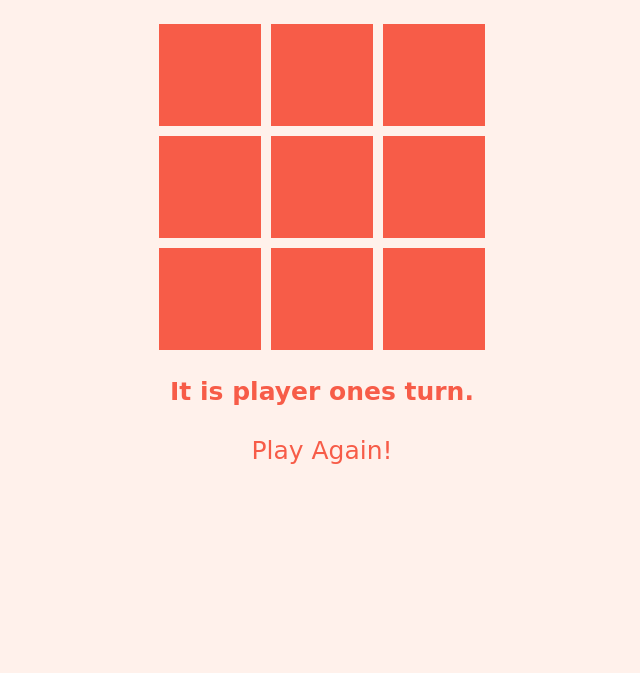
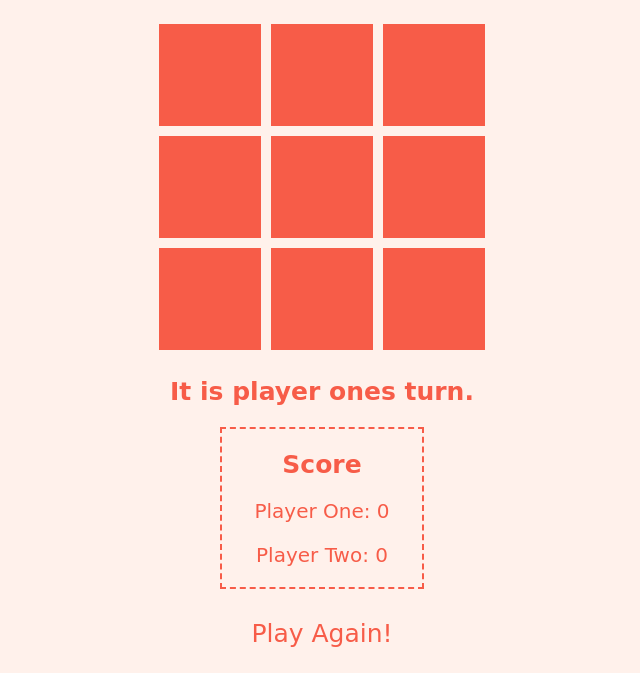
Before and after one commit to katiepetersonn/tictactoe, a plain HTML site: page index.html in a window 1280 px wide. Shown: the part 132-805 px from the top of the page, without its empty margins (318-958 px from the left). Drawn offline with nearby package versions, Linux system fonts and the light colour scheme; a web font is replaced by a local one.

Commit message:
score counter added, reset of the entire page is an issue

```diff
--- a/css/style.css
+++ b/css/style.css
@@ -19,6 +19,17 @@ h2 {
 
 td {
   color: #FABCAF;
+}
+
+p{
+  text-align: center;
+  color: #F75C48;
+}
+
+.scoreCounter {
+  width: 200px;
+  margin: auto;
+  border: none;
 }
 
 .board {
@@ -46,3 +57,8 @@ td {
 .reset:hover {
   font-size: 30px;
 }
+
+.scoreCounter {
+  border: 2px dashed #F75C48;
+
+}
--- a/index.html
+++ b/index.html
@@ -41,7 +41,14 @@
 
     </div>
 
-    <h2>It is player <span id = whoseGo >ones </span>turn.</h2>
+    <h2>It is player <span id = "whoseGo ">ones </span>turn.</h2>
+
+    <div class="scoreCounter">
+      <h2 id="score">Score</h2>
+      <p>Player One: <span id = "scoreCountOne" >0 </span> </p>
+      <p>Player Two: <span id = "scoreCountTwo" >0 </span> </p>
+    </div>
+
 
     <div class="reset">
         <p>Play Again!</p>
--- a/js/main.js
+++ b/js/main.js
@@ -20,6 +20,8 @@ $(document).ready (function () {
 
   var player = 1;
   var count= 0;
+  var playerOneScore= 0;
+  var playerTwoScore= 0;
 
   $(".box").one("click", function () {
     $(this).addClass("animated flipInX");
@@ -30,10 +32,10 @@ $(document).ready (function () {
       player = 2;
       count += 1;
     } else {
-     $(this).text("X");
-     $("#whoseGo").text("ones ");
-     player = 1;
-     count += 1;
+       $(this).text("X");
+       $("#whoseGo").text("ones ");
+       player = 1;
+       count += 1;
    }
   });
 
@@ -46,6 +48,8 @@ var playerOneWins = function () {
           closeOnConfirm: true,
           timer: 5000
       });}, 1000);
+      playerOneScore += 1;
+      $("#scoreCountOne").html(playerOneScore);
 };
 
 var playerTwoWins = function () {
@@ -56,6 +60,8 @@ var playerTwoWins = function () {
         closeOnConfirm: true,
         timer: 5000
     });}, 1000);
+    playerTwoScore += 1;
+    $("#scoreCountTwo").html(playerTwoScore);
 };
 
 //if all boxes in a row ===  X
@@ -159,6 +165,7 @@ var playerTwoWins = function () {
 
 $(".reset").on("click", function ()  {
     $("td").empty();
+
     window.location.reload(true);
 });
 
```
